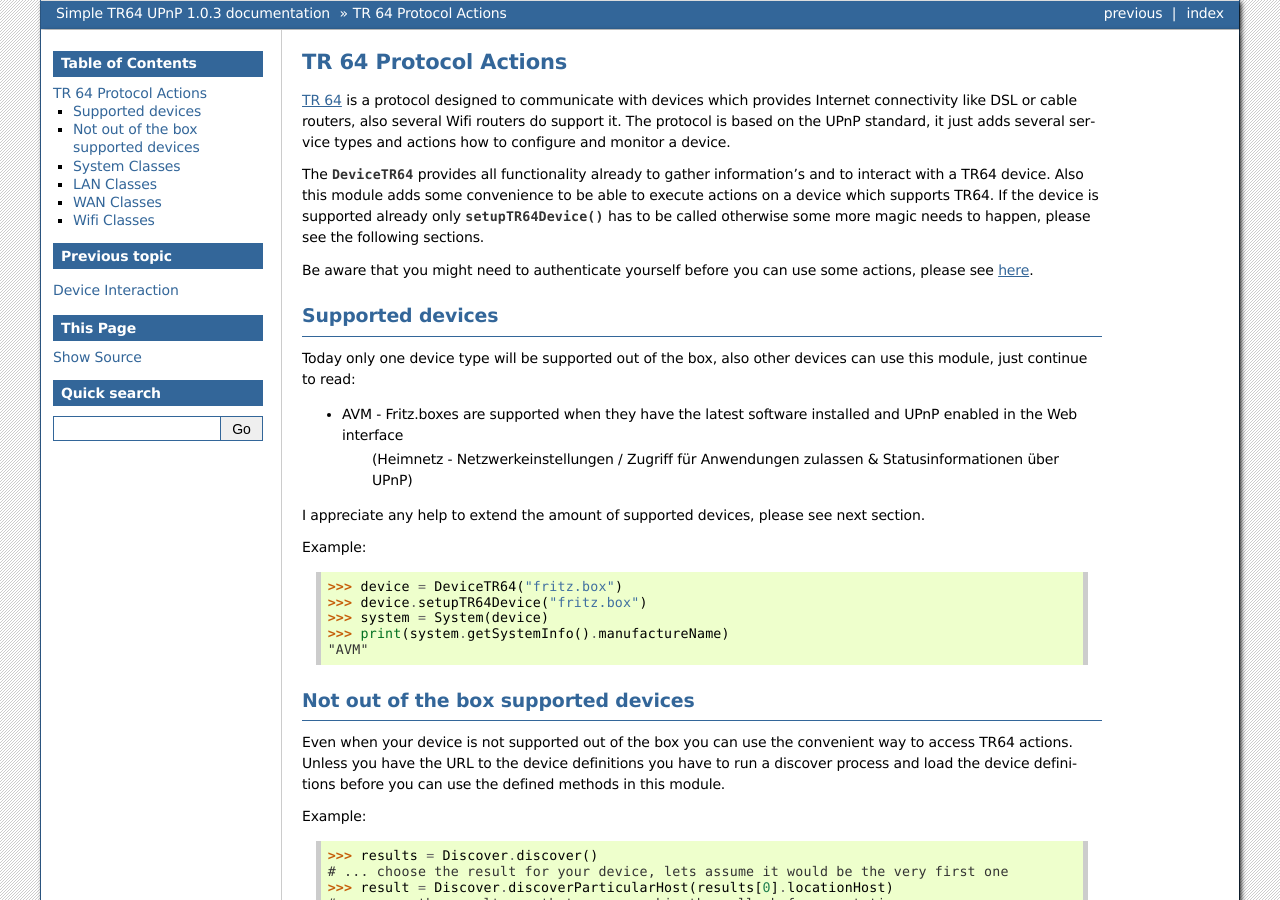
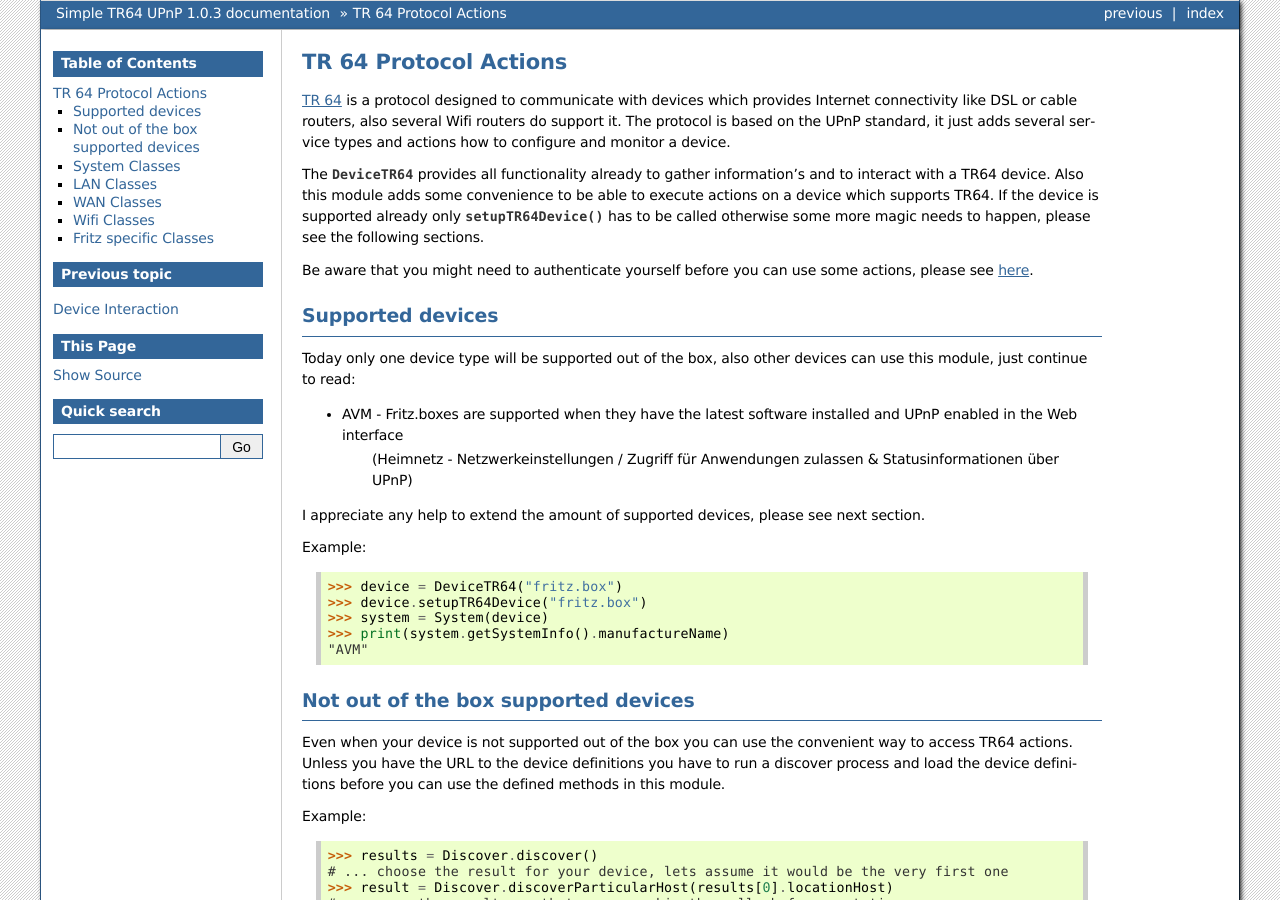
Before and after one commit to bpannier/simpletr64, a Sphinx documentation site: the page built from docs/tr64.rst, in a window 1280 px wide and 900 px high. Built offline with Sphinx 7.4.7, drawn with Linux system fonts in a browser that asks for light colours; some of the changed text lies outside the part shown.

Commit message:
fix doc entry for Fritz

```diff
--- a/docs/tr64.rst
+++ b/docs/tr64.rst
@@ -144,3 +144,9 @@
 
 .. autoclass:: simpletr64.actions.WifiBasicInfo
     :inherited-members:
+
+Fritz specific Classes
+----------------------
+
+.. autoclass:: simpletr64.actions.Fritz
+    :members:
```
